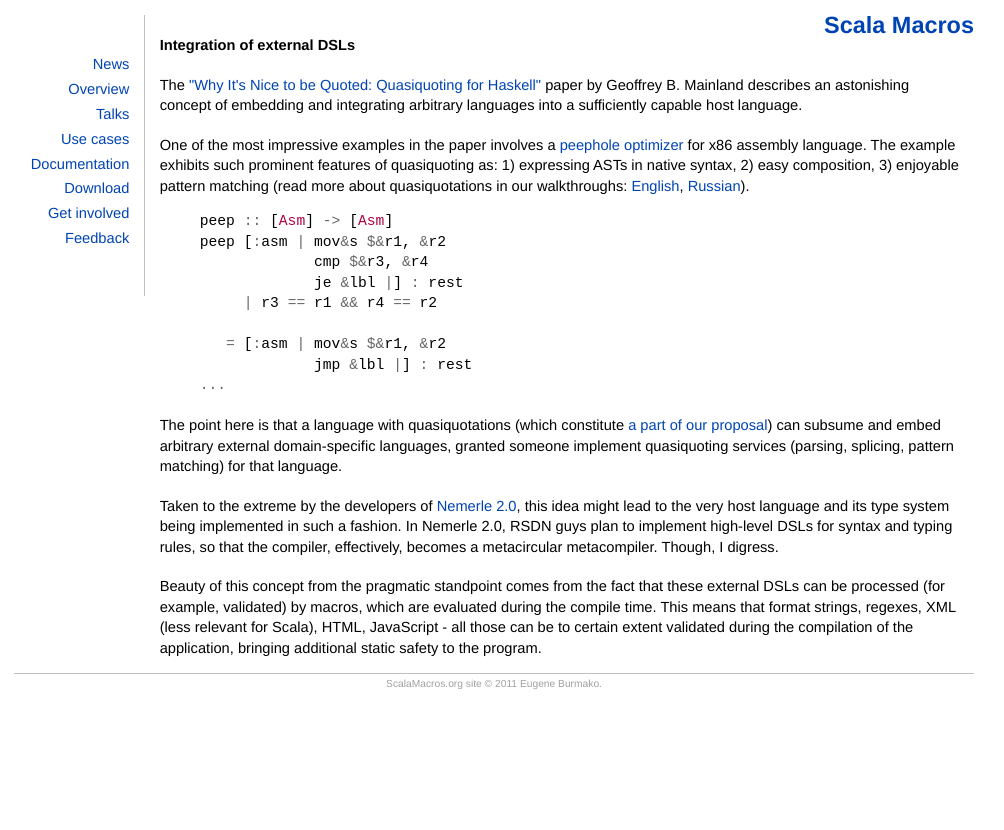
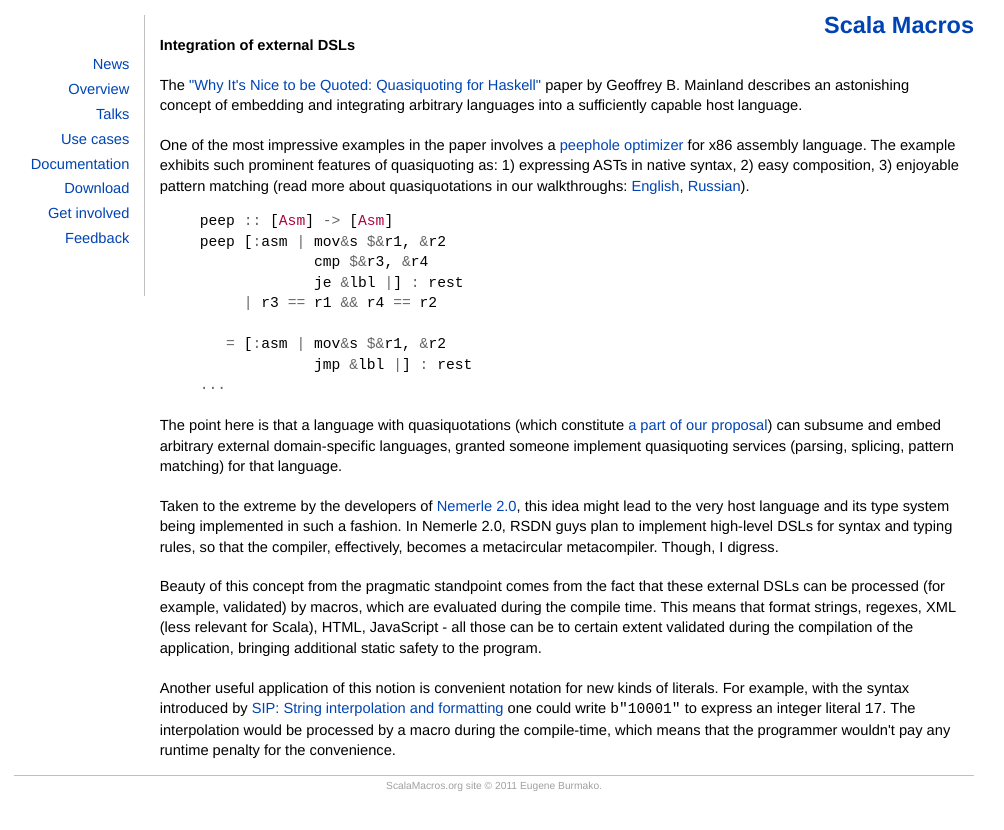
Before and after one commit to scalamacros/scalamacros.github.com, a Jekyll site: the page built from usecases/_posts/2011-11-11-2-integration-of-external-dsls.html, in a window 1280 px wide. Shown: the top 830 px of the page, without its empty margins (146-1150 px from the left). Built offline with Jekyll 4.4.1, drawn with Linux system fonts in a browser that asks for light colours.

Commit message:
use case: literals for binary numbers (thanks to Yuri Zhloba and Viktar Basharymau: https://plus.google.com/u/0/111796213623287288776/posts/EnCVcUPAv3V)

```diff
--- a/usecases/_posts/2011-11-11-2-integration-of-external-dsls.html
+++ b/usecases/_posts/2011-11-11-2-integration-of-external-dsls.html
@@ -35,3 +35,8 @@
 can be processed (for example, validated) by macros, which are evaluated during the compile time.
 This means that format strings, regexes, XML (less relevant for Scala), HTML, JavaScript - all those can be to certain extent validated during the compilation of the application,
 bringing additional static safety to the program.</p>
+
+<p>Another useful application of this notion is convenient notation for new kinds of literals.
+For example, with the syntax introduced by <a href="https://docs.google.com/document/d/1NdxNxZYodPA-c4MLr33KzwzKFkzm9iW9POexT9PkJsU/edit?hl=en_US&pli=1">SIP: String interpolation and formatting</a>
+one could write <code>b"10001"</code> to express an integer literal <code>17</code>.
+The interpolation would be processed by a macro during the compile-time, which means that the programmer wouldn't pay any runtime penalty for the convenience.</p>
```
